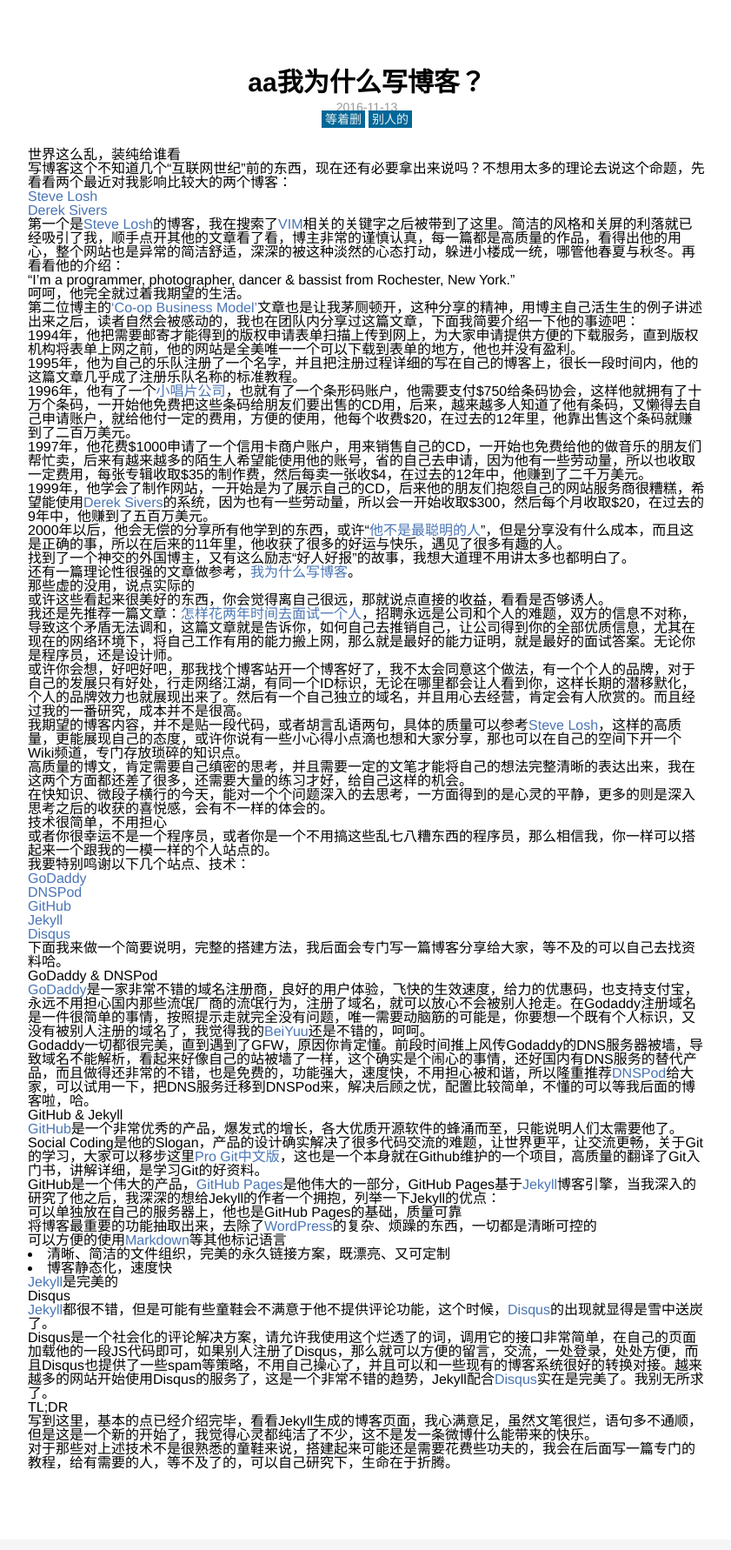
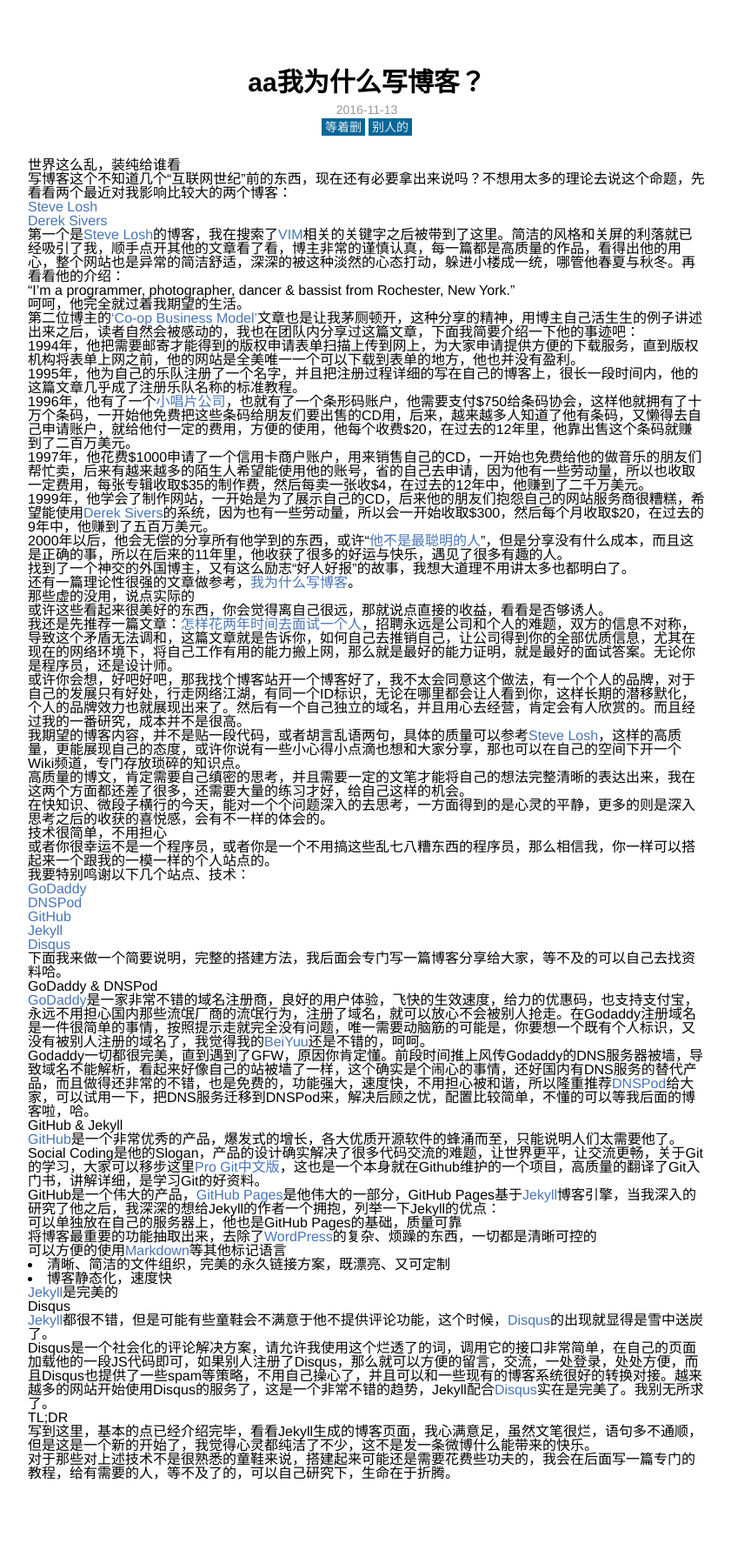
Before and after one commit to weiliua/liuwei, a Jekyll site: the page built from _posts/2016-11-13-Hello-World.md, in a window 1280 px wide. Shown: the whole page at 87% size, without its empty margins (218-1059 px from the left). Built offline with Jekyll 4.4.1, drawn with Linux system fonts in a browser that asks for light colours.

Commit message:
提交代码

```diff
--- a/_includes/post.css
+++ b/_includes/post.css
@@ -46,16 +46,17 @@
   text-decoration: none;
 }
 
-.wayne-post-date {
+.wayne-post-prop {
   text-align: center;
   color: #999;
   margin-bottom: 26px;
   font-size: 14px;
+  line-height: 20px;
 }
 
 @media screen and (max-width: 767px) {
-  .wayne-post-date {
-    margin-bottom: 40px;
+  .wayne-post-prop {
+    margin-bottom: 26px;
   }
 }
 
--- a/_layouts/post.html
+++ b/_layouts/post.html
@@ -14,7 +14,7 @@
     <div class="wayne-post-wrapper">
       <div>
         <h1 class="wayne-post-title"><a href="{{ page.url }}" title="{{ page.title }}">{{ page.title }}</a></h1>
-        <div class="wayne-post-date">
+        <div class="wayne-post-prop">
           <p>{{ page.date|date:"%Y-%m-%d" }}</p>
           <p>
             {% for tag in site.tags %}
```
